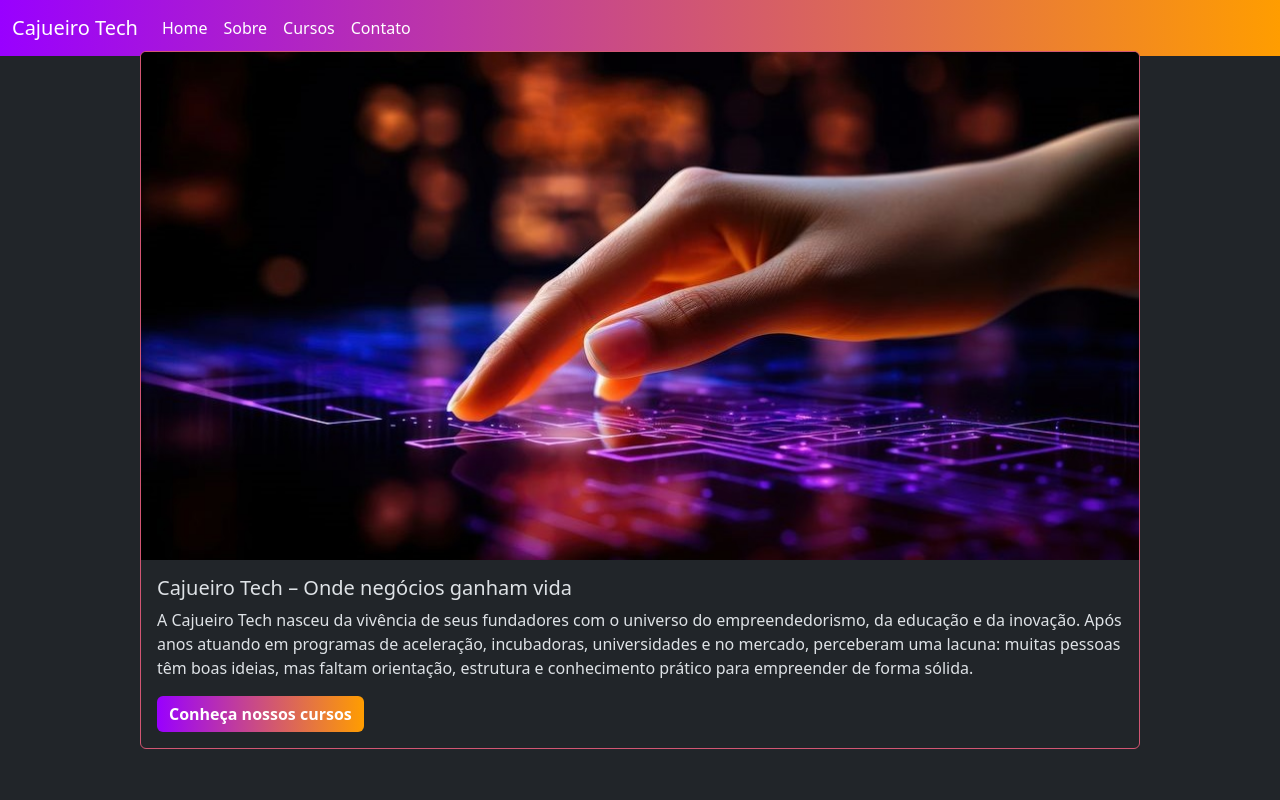
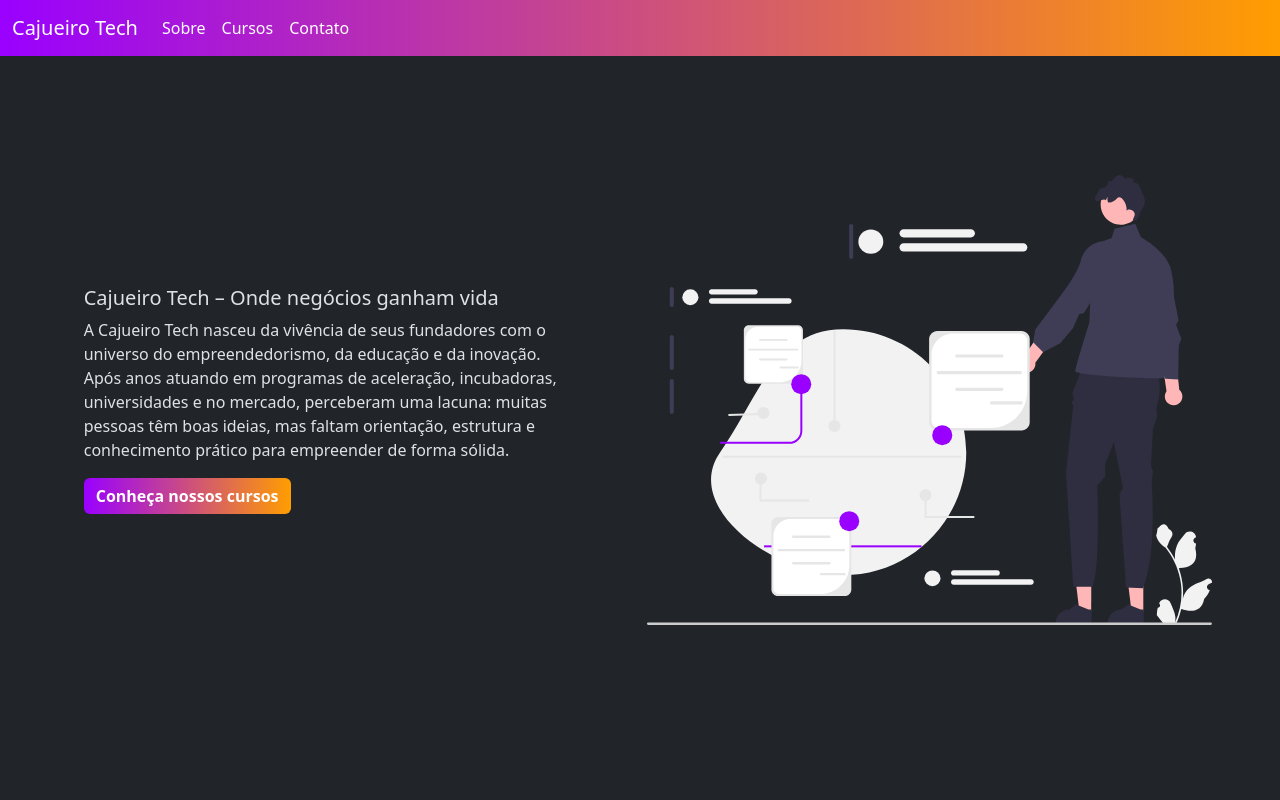
Before and after one commit to joaovidalsenai/cajueiro_tech, a plain HTML site: page index.html in a window 1280 px wide. Shown: the top 800 px of the page. Drawn offline with nearby package versions, Linux system fonts and the light colour scheme.

Commit message:
Svg adicionado na tela inicial

```diff
--- a/css/style.css
+++ b/css/style.css
@@ -12,6 +12,7 @@ html {
 
 header {
     position: fixed;
+    z-index: 1;
 }
 
 nav {
@@ -42,7 +43,7 @@ nav {
 }
 
 .btn {
-    background: linear-gradient(90deg, rgba(153, 0, 255, 1) 0%, rgba(255, 157, 0, 1) 100%);
+    background: linear-gradient(90deg, #9900ff 0%, #ff9d00 100%);
     font-weight: 600;
     box-sizing: border-box;
 }
@@ -52,12 +53,8 @@ nav {
     color: rgb(210, 86, 115);
 }
 
-.btn {
+.btn, .card{
     border: none;
-}
-
-.card {
-    border-color: #D25673;
 }
 
 .svgA {
@@ -67,3 +64,14 @@ nav {
 form {
     width: 25vw;
 }
+
+#home {
+    display: flex;
+    flex-direction: row;
+}
+
+@media (max-width: 600px) {
+  #home-svg {
+    display: none;
+  }
+}
--- a/index.html
+++ b/index.html
@@ -18,9 +18,6 @@
             <div class="collapse navbar-collapse" id="navbarNav">
                 <ul class="navbar-nav">
                 <li class="nav-item">
-                    <a class="nav-link active" aria-current="page" href="#home">Home</a>
-                </li>
-                <li class="nav-item">
                     <a class="nav-link active" href="#sobre">Sobre</a>
                 </li>
                 <li class="nav-item">
@@ -36,14 +33,15 @@
     </header>
     <main>
         <section class="secao" id="home">
-            <div class="card" style="width: 80vw; max-width: 1000px;">
-                <img src="img/home_pic.jpg" class="card-img-top" alt="...">
+            <div class="card" style="width: 40vw; max-width: 1000px;">
+                <!--<img src="img/home_pic.jpg" class="card-img-top" alt="..."-->
                 <div class="card-body">
                   <h5 class="card-title">Cajueiro Tech – Onde negócios ganham vida</h5>
                   <p class="card-text">A Cajueiro Tech nasceu da vivência de seus fundadores com o universo do empreendedorismo, da educação e da inovação. Após anos atuando em programas de aceleração, incubadoras, universidades e no mercado, perceberam uma lacuna: muitas pessoas têm boas ideias, mas faltam orientação, estrutura e conhecimento prático para empreender de forma sólida.</p>
                   <a href="#cursos" class="btn btn-primary">Conheça nossos cursos</a>
                 </div>
               </div>
+              <img id="home-svg" src="img/undraw_visionary-technology_6ouq.svg" alt="">
         </section>
         <section class="secao" id="sobre">
             <div class="card cardA" style="width: 25vw;">
```
Also changed, not shown: img/undraw_visionary-technology_6ouq.svg (added).
